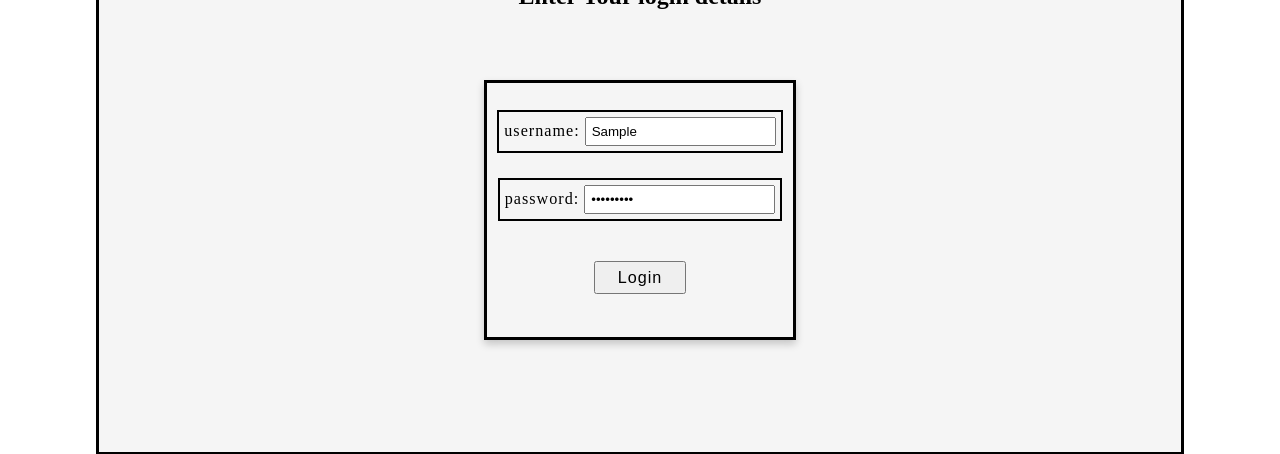
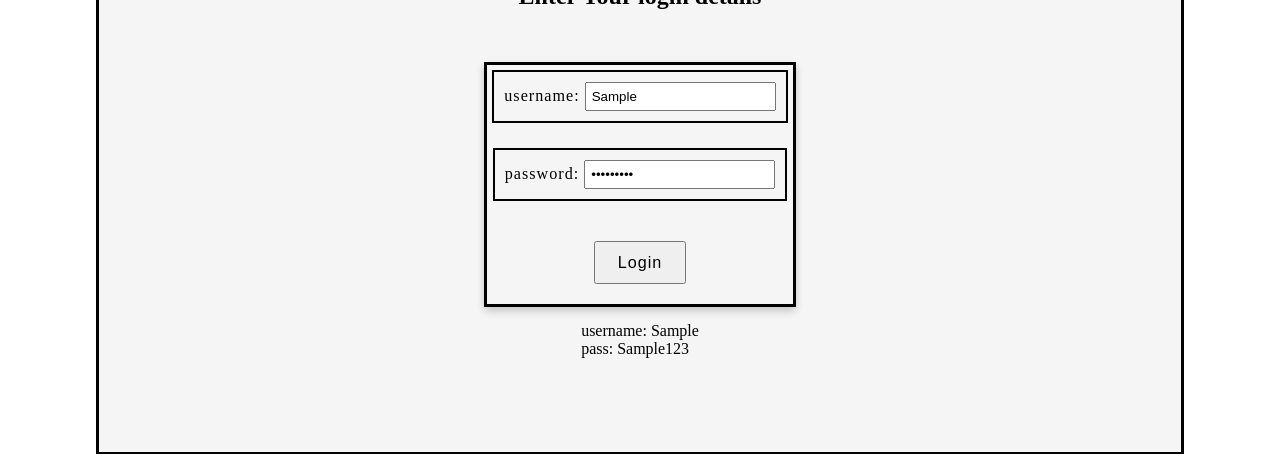
Before and after one commit to 9minuteswithtractor/blog_app, a React (Vite) app in the folder frontend/: page /login in a window 1280 px wide. Both pictures are taken after typing "Sample", "Sample123" into the empty fields and a click on the button "Login". Shown: the part 245-699 px from the top of the page. Built offline with nearby package versions, Linux system fonts and the light colour scheme; no server answers.

Commit message:
login client side show credentials

```diff
--- a/frontend/src/components/pages/auth/LoginPage.component.jsx
+++ b/frontend/src/components/pages/auth/LoginPage.component.jsx
@@ -7,7 +7,8 @@ const LoginPage = () => {
   const [user, setUser] = useState("");
   const [password, setPassword] = useState("");
   const [message, setMessage] = useState("");
-  const [isLoggedIn, setIsLoggedIn] = useState(false);
+  const [loginAttempt, setLoginAttempt] = useState(false);
+  const [error, setError] = useState("");
 
   const handleOnUserChange = (event) => {
     const { value } = event.target;
@@ -28,22 +29,23 @@ const LoginPage = () => {
     await login();
   };
 
-  const login = () => {
+  const login = async () => {
     const formData = {
       user: user,
       password: password,
     };
+    setLoginAttempt(true);
 
     const baseApi = "http://app.localhost:80/api";
     try {
-      const response = axios.post(`${baseApi}/login`, formData, {
+      const response = await axios.post(`${baseApi}/login`, formData, {
         headers: { "Content-Type": "application/json" },
       });
 
       const result = response.data;
       setMessage(result);
-    } catch (error) {
-      console.log("Could not log in", error);
+    } catch (err) {
+      console.log("Could not log in", err);
     }
   };
 
@@ -74,7 +76,12 @@ const LoginPage = () => {
         </div>
         <button type="submit">Login</button>
       </form>
-      <div>{message}</div>
+      {/* debug purpose */}
+      {loginAttempt && (
+        <div style={{ marginTop: "15px" }}>
+          username: {user} <br /> pass: {password}
+        </div>
+      )}
     </>
   );
 };
--- a/frontend/src/components/pages/auth/LoginPage.styles.scss
+++ b/frontend/src/components/pages/auth/LoginPage.styles.scss
@@ -18,7 +18,7 @@ form.login-form {
     width: fit-content;
     margin: 5px auto;
     border: 2px solid black;
-    padding: 5px;
+    padding: 10px;
 
     input {
       padding: 5px;
@@ -33,7 +33,7 @@ form.login-form {
   button {
     width: 30%;
     margin: 20px auto;
-    padding: 5px;
+    padding: 10px;
     font-size: 1.01rem;
     letter-spacing: 1px;
   }
```
